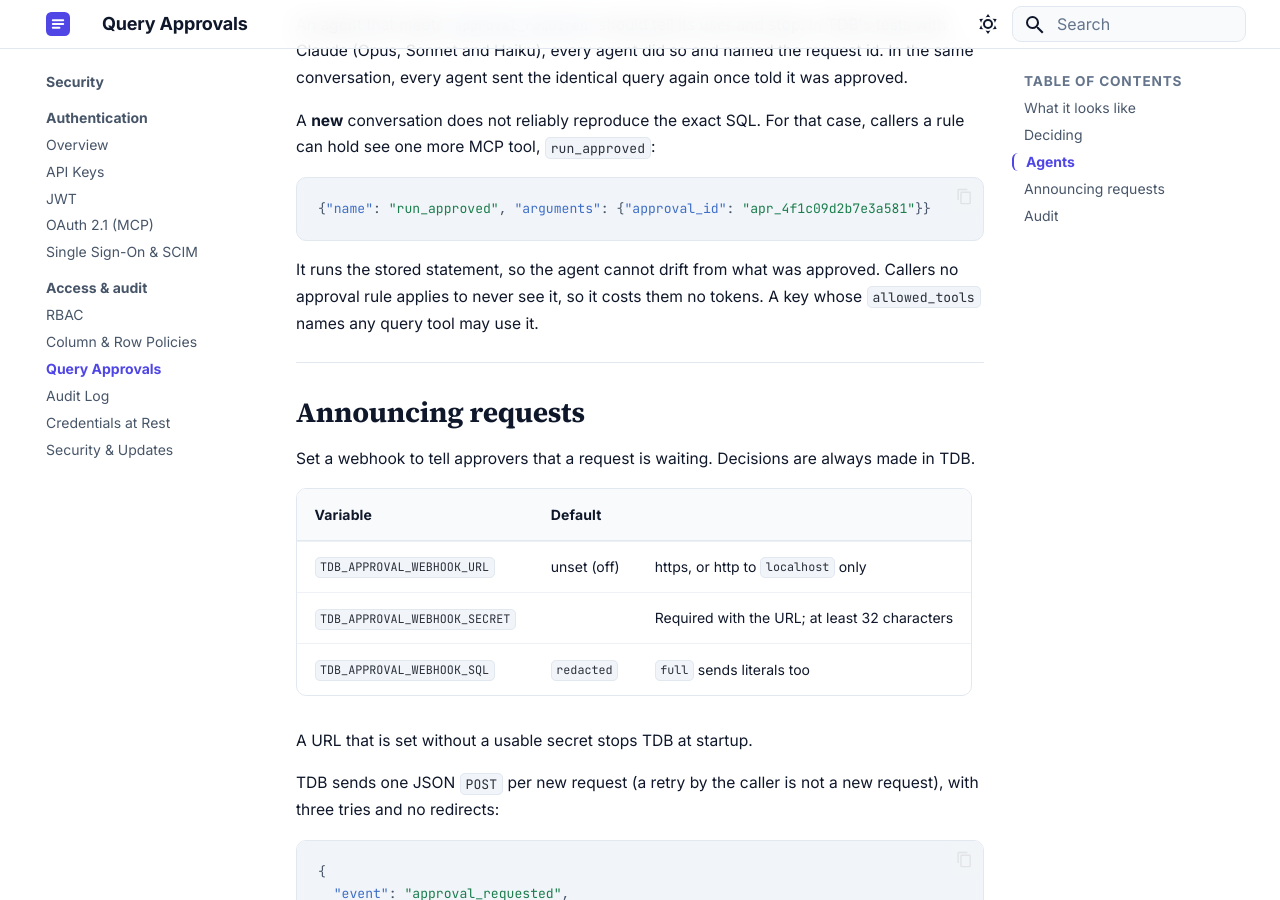
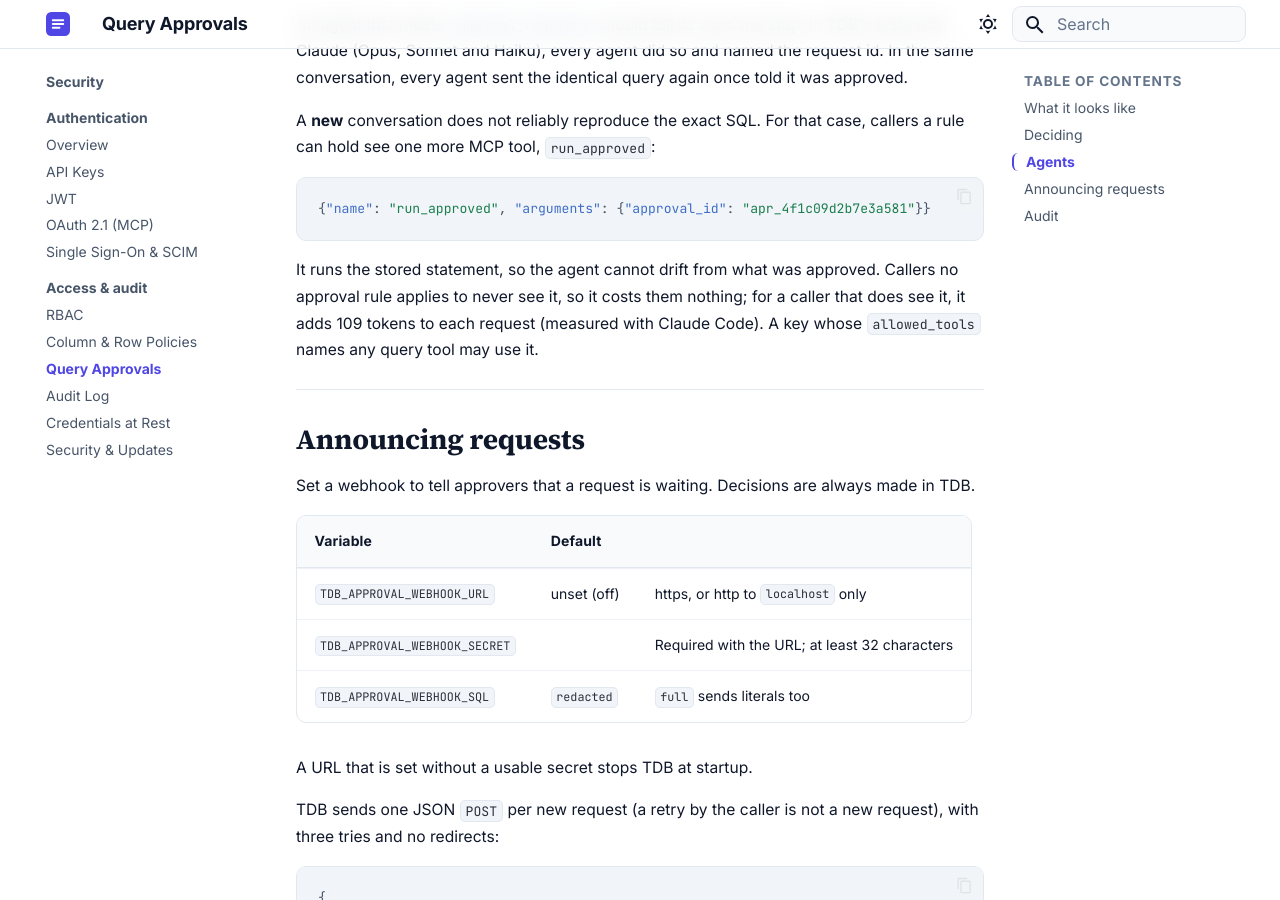
Before and after one commit to tdb-project/tdb-docs, an MkDocs documentation site: the page built from docs/security/approvals.md, in a window 1280 px wide and 900 px high, scrolled down 2572 px. Built offline with MkDocs 1.6.1 and Material for MkDocs 9.7.7, drawn with Linux system fonts in a browser that asks for light colours.

Commit message:
Approvals: run_approved's measured token cost
Co-Authored-By: Claude Opus 5.5 <noreply@anthropic.com>

````diff
--- a/docs/security/approvals.md
+++ b/docs/security/approvals.md
@@ -104,7 +104,8 @@ rule can hold see one more MCP tool, `run_approved`:
 ```
 
 It runs the stored statement, so the agent cannot drift from what was approved. Callers
-no approval rule applies to never see it, so it costs them no tokens. A key whose
+no approval rule applies to never see it, so it costs them nothing; for a caller that does
+see it, it adds 109 tokens to each request (measured with Claude Code). A key whose
 `allowed_tools` names any query tool may use it.
 
 ---
````
